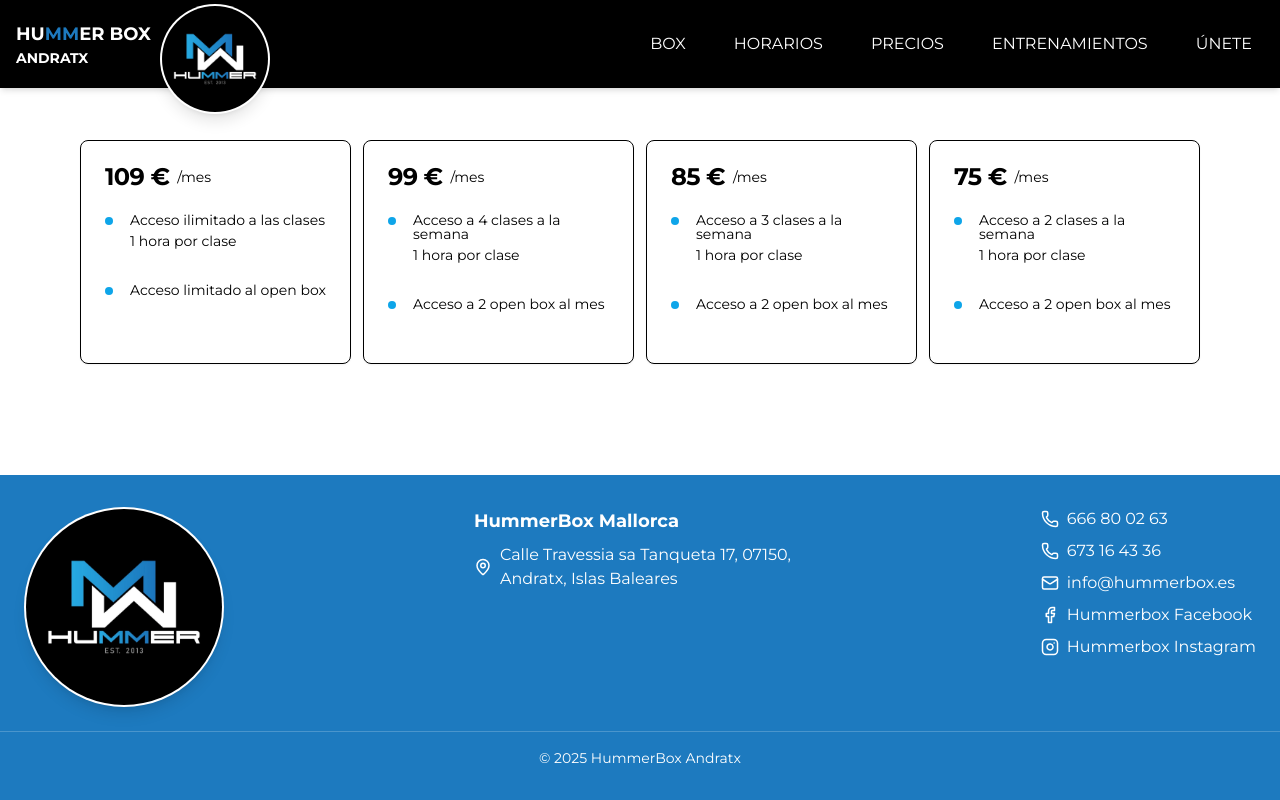
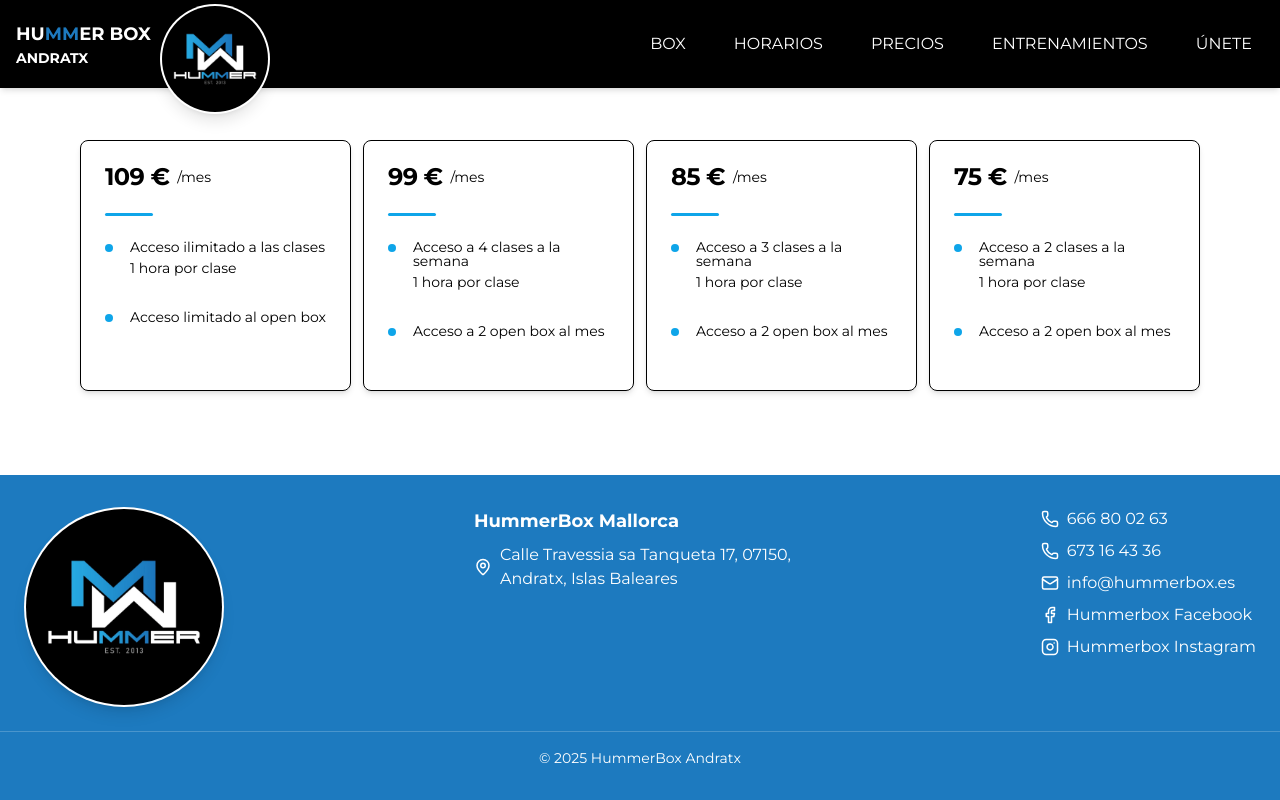
Before and after one commit to javieragui/hummer-box-andratx, a Next.js app: page /precios in a window 1280 px wide. Built offline with nearby package versions, Linux system fonts and the light colour scheme.

Commit message:
[Update] Precios focus de los cards

```diff
--- a/src/app/precios/page.tsx
+++ b/src/app/precios/page.tsx
@@ -1,5 +1,5 @@
-import { BellRing, Check } from "lucide-react";
-import { Button } from "@/components/ui/button";
+// import { BellRing, Check } from "lucide-react";
+// import { Button } from "@/components/ui/button";
 import {
   Card,
   CardContent,
@@ -58,7 +58,7 @@
 
       <div className="grid grid-cols-1 sm:grid-cols-1 lg:grid-cols-4 gap-3">
         {cards.map((card, index) => (
-          <Card key={index} className="w-full max-w-sm sm:max-w-md md:max-w-lg lg:max-w-xl">
+          <Card key={index} className="w-full max-w-sm sm:max-w-md md:max-w-lg lg:max-w-xl transition-transform duration-300 hover:scale-105 focus-within:scale-105 shadow-md hover:shadow-xl focus-within:shadow-xl">
             <CardHeader>
               <div className="flex items-center space-x-2">
                 <CardTitle>{card.title}</CardTitle>
@@ -66,6 +66,7 @@
               </div>
             </CardHeader>
             <CardContent className="grid gap-4">
+              <h1 className="after:block after:w-12 after:h-[3px] after:bg-sky-500 after:mb-2 after:rounded-full"></h1>
               {/* <div className="flex items-center space-x-4 rounded-md border p-4">
                 <BellRing size={20} />
                 <div className="flex-1 space-y-1">
```
